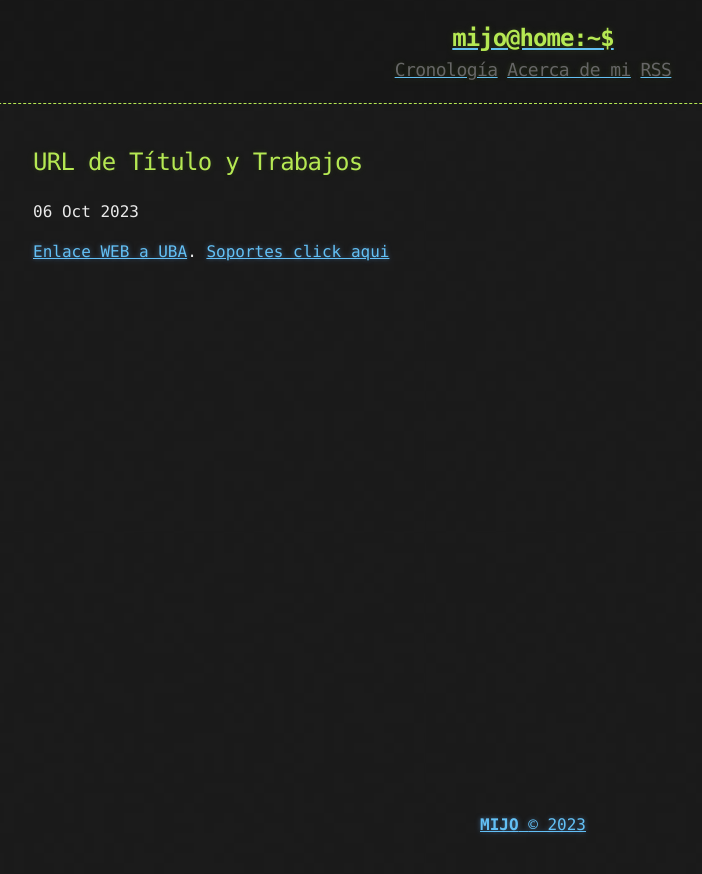
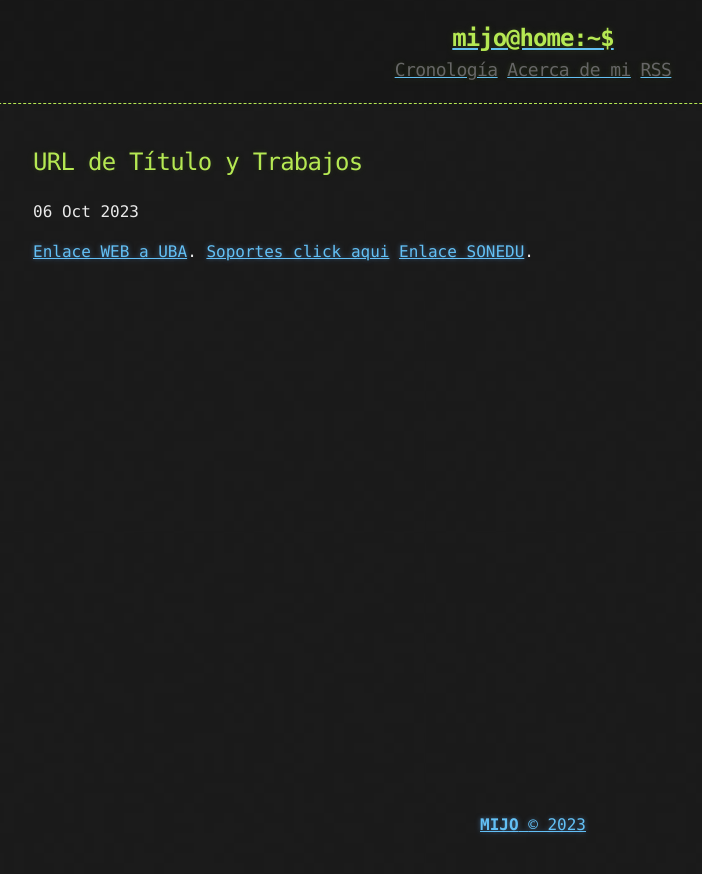
Before and after one commit to parramiguel/parramiguel.github.io, a Jekyll site: the page built from _posts/2023-10-06-URL.md, in a window 1280 px wide. Shown: the top 874 px of the page, without its empty margins (107-809 px from the left). Built offline with Jekyll 4.4.1, drawn with Linux system fonts in a browser that asks for light colours.

Commit message:
viernes 06/10/2023

```diff
--- a/_posts/2023-10-06-URL.md
+++ b/_posts/2023-10-06-URL.md
@@ -5,3 +5,4 @@ published: true
 
 [Enlace WEB a UBA](http://bit.ly/2lJMsgO).
 [Soportes click aqui](https://forms.gle/EVgY9Ey1WrWEH87V7)
+[Enlace SONEDU](https://enlinea.sunedu.gob.pe/).
```
